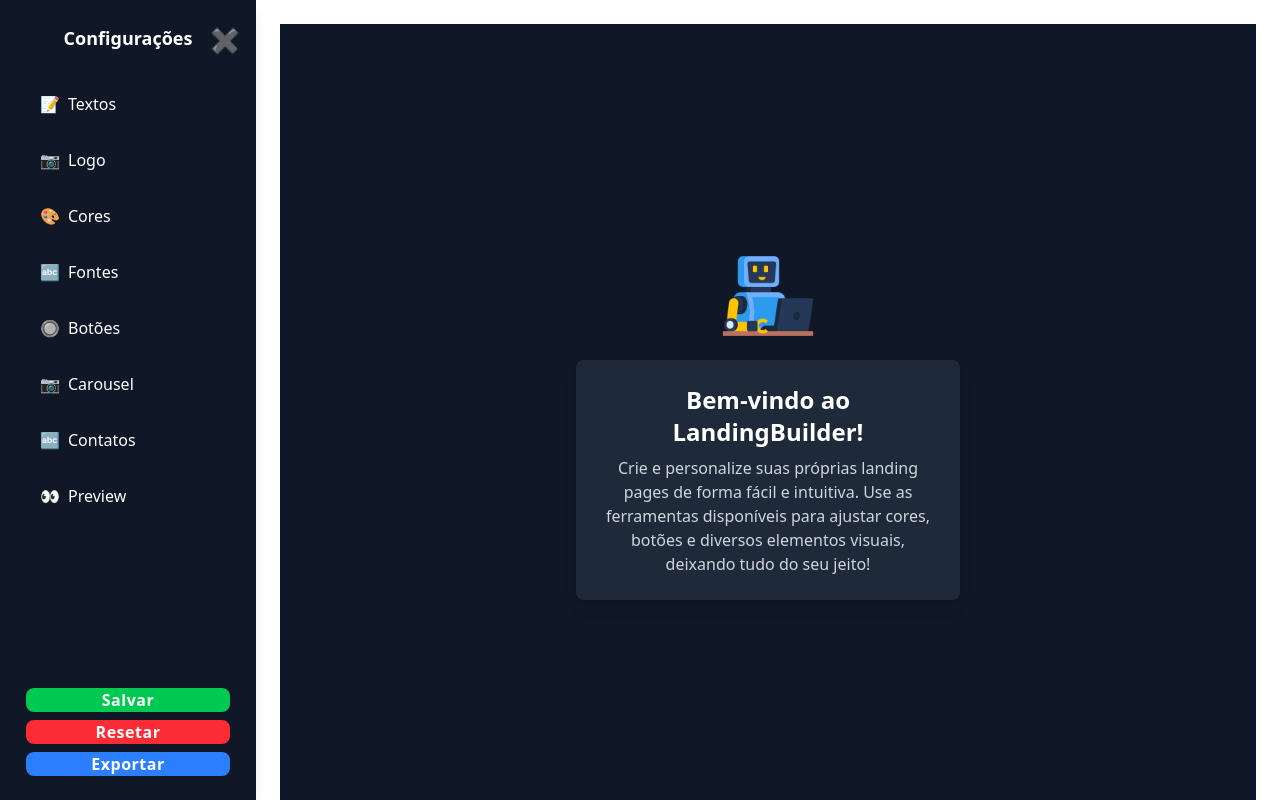
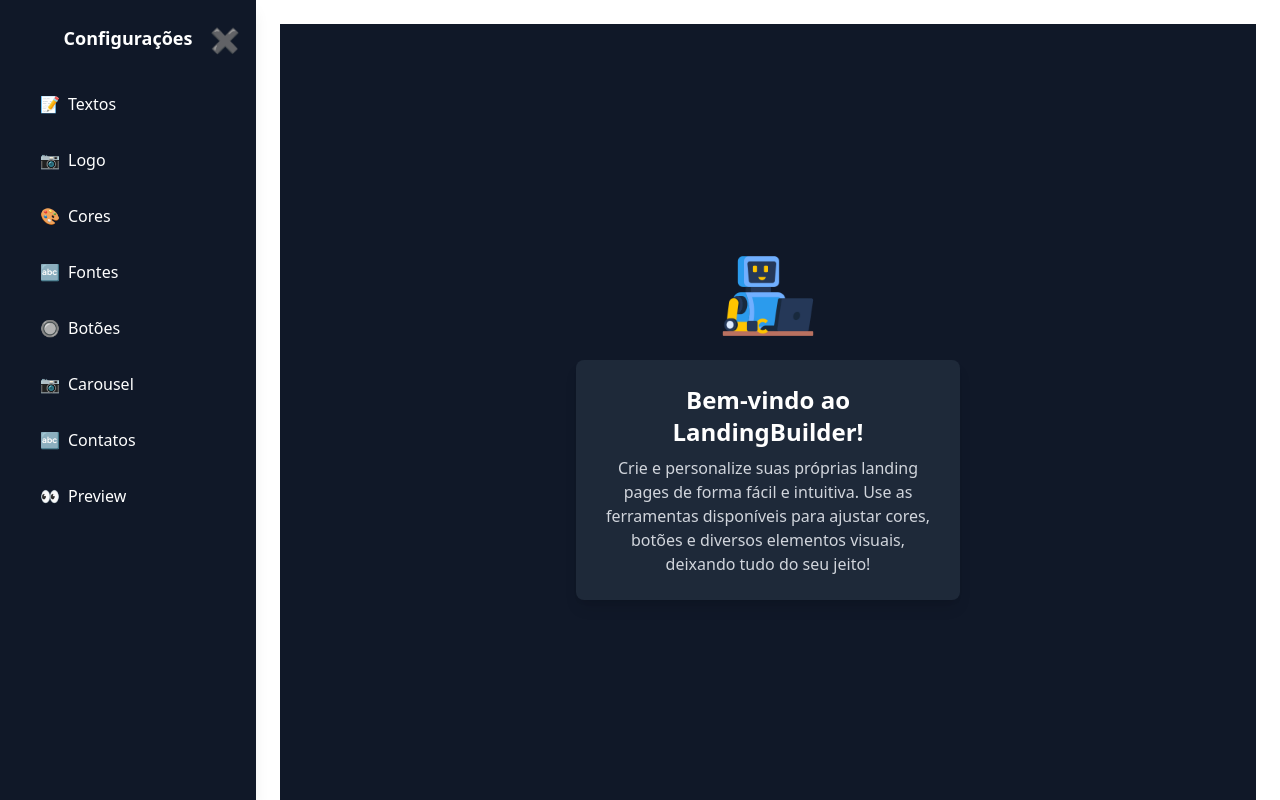
Before and after one commit to DrBooleani/LandingBuilder, an Angular app: page / in a window 1280 px wide. Built offline with nearby package versions, Linux system fonts and the light colour scheme.

Commit message:
finalizing

```diff
--- a/src/app/core/builder/sidebar/sidebar.component.html
+++ b/src/app/core/builder/sidebar/sidebar.component.html
@@ -26,16 +26,4 @@
     </a>
     </li>
   </ul>
-
-  <div class="mt-auto w-full flex flex-col items-center pb-6" *ngIf="!collapsed">
-    <button class="bg-green-500 text-white w-4/5 rounded-lg hover:bg-green-600 transition">
-      Salvar
-    </button>
-    <button class="bg-red-500 text-white w-4/5 mt-2 rounded-lg hover:bg-red-600 transition">
-      Resetar
-    </button>
-    <button class="bg-blue-500 text-white w-4/5 mt-2 rounded-lg hover:bg-blue-600 transition">
-      Exportar
-    </button>
-  </div>
 </aside>
```
